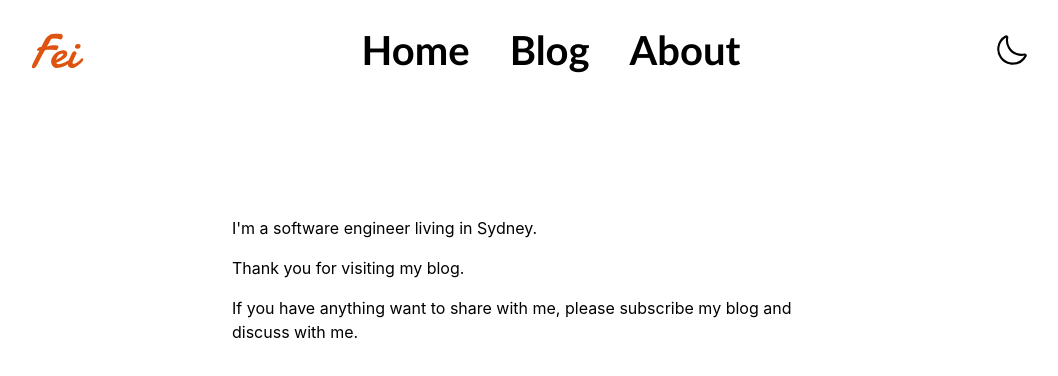
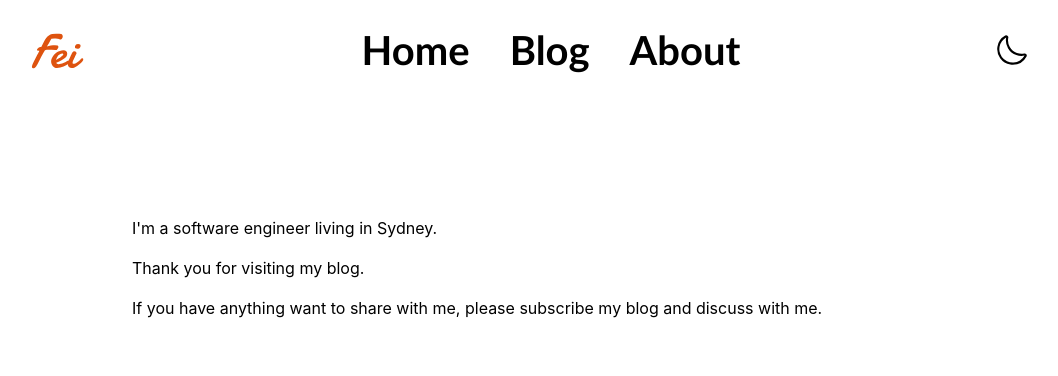
Before and after one commit to coding-cooking/next_blog, a Next.js app: page /about in a window 1280 px wide. Shown: the top 376 px of the page, without its empty margins (124-1182 px from the left). Built offline with nearby package versions, Linux system fonts and the light colour scheme.

Commit message:
optimize the styles of about page

```diff
--- a/src/pages/about/about.module.scss
+++ b/src/pages/about/about.module.scss
@@ -1,15 +1,17 @@
 .container{
-    // max-width: 1366px;
     min-height: calc(100vh - 100px);
-    width: 60vw;
-    margin: 0 auto;
+    width: 100vw;
+    margin-left: auto;
+    margin-right: auto;
     @media only screen and (max-width: 767px) {
         width: 100vw;
-
-
         }
     .aboutWrapper {
+        margin-left: auto;
+        margin-right: auto;
         padding: 100px;
+        width: 60vw;
+
         @media only screen and (max-width: 767px) {
             padding: 30px;
         }
--- a/src/pages/blog/[slug]/index.tsx
+++ b/src/pages/blog/[slug]/index.tsx
@@ -45,7 +45,7 @@ export async function getStaticPaths() {
 	try {
 		const { data } = await client.query({ query: GET_ALL_SLUGS });
 
-		const paths = data.blogPosts.data.map((post: { attributes: { urlSlug: any; }; }) => ({
+		const paths = data.blogPosts.data.map((post: { attributes: { urlSlug: string; }; }) => ({
 			params: {
 				slug: post.attributes.urlSlug,
 			},
```
Also changed, not shown: src/pages/blog/index.tsx (+3 -10 lines).
